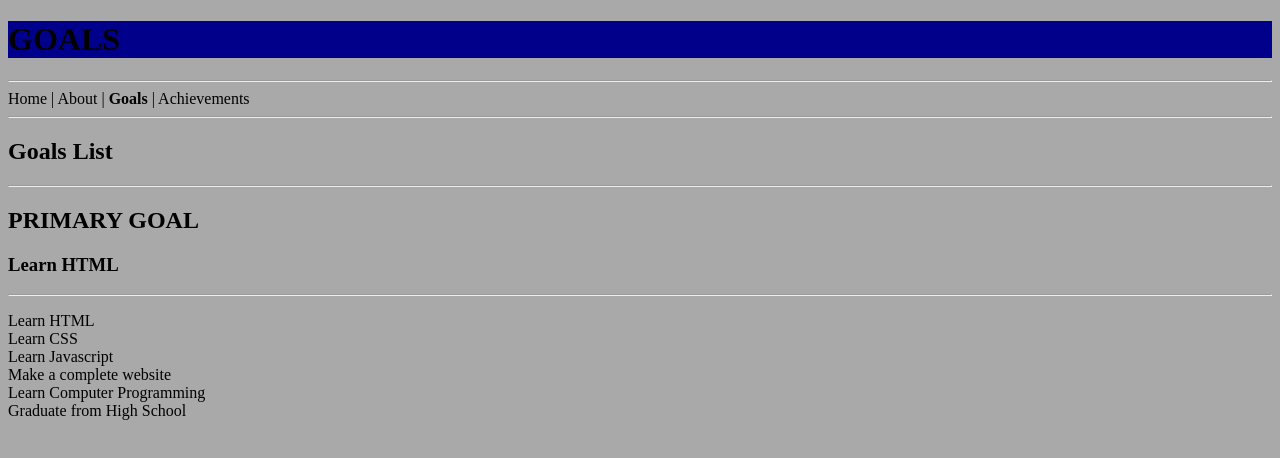
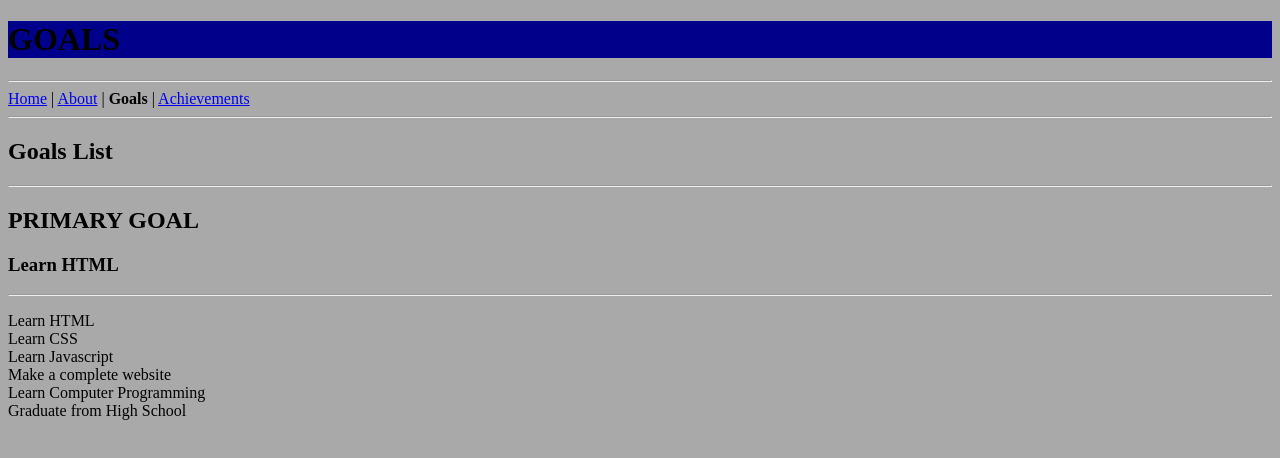
Before and after one commit to ConnorM2018/HTMLTextureStructure, a plain HTML site: page goals.html in a window 1280 px wide. Drawn offline with Linux system fonts and the light colour scheme.

Commit message:
navigation

```diff
--- a/goals.html
+++ b/goals.html
@@ -12,7 +12,7 @@
       <h1 style="background-color:DarkBlue;">GOALS</h1>
     </header>
     <hr>
-    <nav>Home | About | <b>Goals</b> | Achievements
+    <nav><a href="index.html">Home</a> | <a href="about.html">About</a> | <b>Goals</b> | <a href="achievements.html">Achievements</a>
     </nav>
     <hr>
     <main>
```
